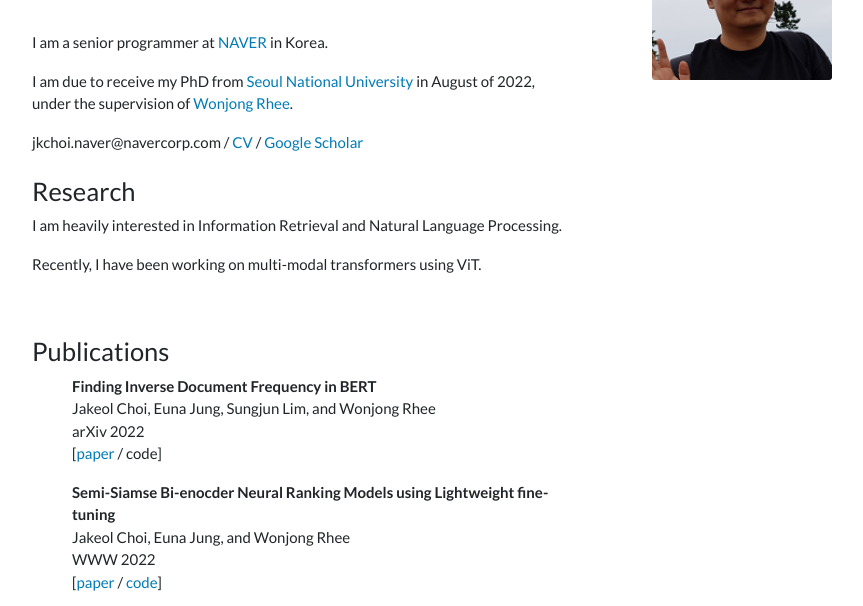
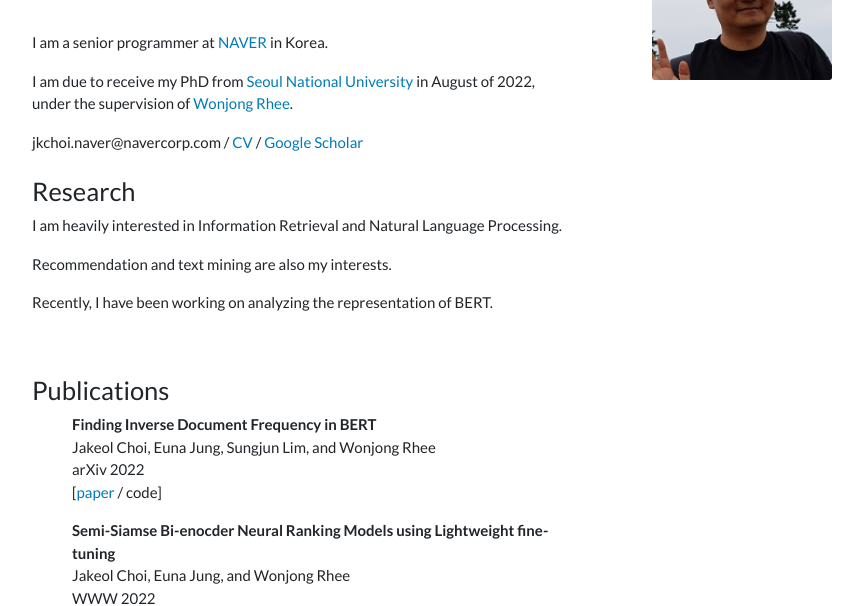
Before and after one commit to maygodwithu/maygodwithu.github.io, a plain HTML site: page index.html in a window 1280 px wide. Shown: the part 140-746 px from the top of the page, without its empty margins (48-911 px from the left). Drawn offline with Linux system fonts and the light colour scheme.

Commit message:
Update index.html

```diff
--- a/index.html
+++ b/index.html
@@ -34,7 +34,8 @@
       <h1><a name="group"></a>Research</h1>
 
         <p>I am heavily interested in Information Retrieval and Natural Language Processing. </p>
-        <p>Recently, I have been working on multi-modal transformers using ViT. </p>
+        <p> Recommendation and text mining are also my interests. </p>
+        <p>Recently, I have been working on analyzing the representation of BERT. </p>
 
       <br>
       <br>
```
